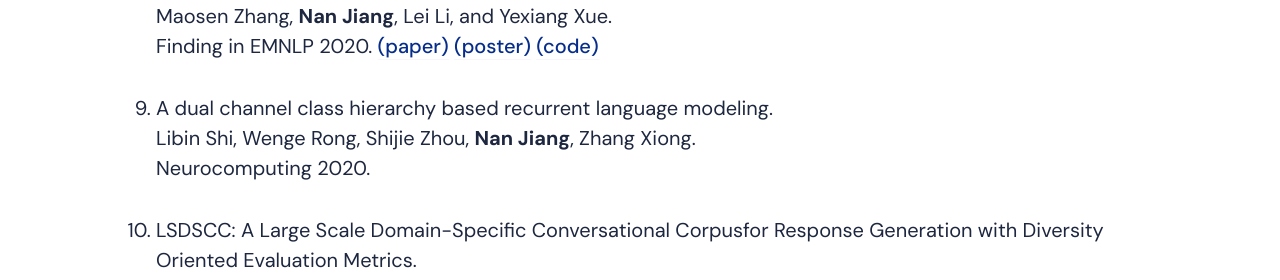
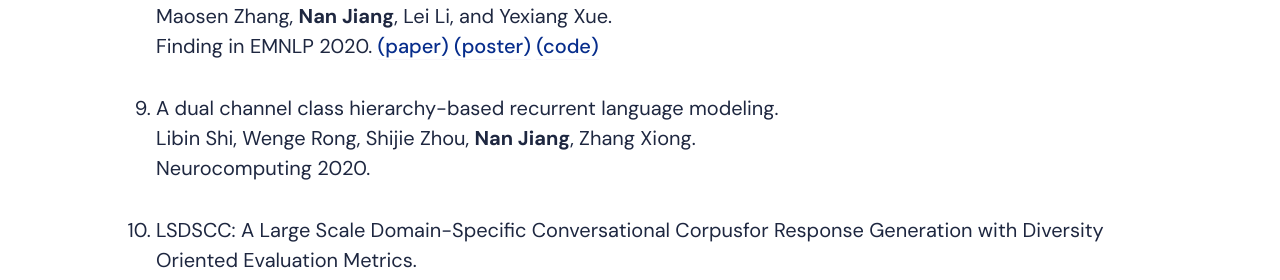
Before and after one commit to jiangnanhugo/jiangnanhugo.github.io, a Jekyll site: the page built from _pages/about.md, in a window 1280 px wide and 900 px high, scrolled down 2890 px. Shown: the part 165-445 px from the top of the window. Built offline with Jekyll 4.4.1, drawn with Linux system fonts in a browser that asks for light colours; nearby versions of some CDN libraries.

```diff
--- a/_pages/about.md
+++ b/_pages/about.md
@@ -64,7 +64,7 @@ ECML-PKDD 2023.  [(paper)](https://link.springer.com/chapter/10.1007/978-3-031-4
 
 10. Learning Markov Random Fields for Combinatorial Structures via Sampling through Lovász Local Lemma. \\
 **Nan Jiang**, Yi Gu, Yexiang Xue. (First two authors contributed equally) \\
-AAAI 2023. [(paper)]((https://ojs.aaai.org/index.php/AAAI/article/view/25516/25288)) [(poster)](/static/aaai2023_poster.pdf) [(slides)](/static/aaai23_slides.pdf) [(code)](https://github.com/jiangnanhugo/nelson-cd)
+AAAI 2023. [(paper)](https://ojs.aaai.org/index.php/AAAI/article/view/25516/25288) [(poster)](/static/aaai2023_poster.pdf) [(slides)](/static/aaai23_slides.pdf) [(code)](https://github.com/jiangnanhugo/nelson-cd)
 
 
 9. Constraint Reasoning Embedded in Structural Prediction.\\
@@ -83,7 +83,7 @@ UAI 2021. [(paper)](https://proceedings.mlr.press/v161/ding21c/ding21c.pdf) [(po
 Maosen Zhang, **Nan Jiang**, Lei Li, and Yexiang Xue. \\
 Finding in EMNLP 2020. [(paper)](https://aclanthology.org/2020.findings-emnlp.115.pdf) [(poster)](/static/EMNLP2020_poster.pdf) [(code)](https://github.com/Milozms/TSMH)
 
-5. A dual channel class hierarchy based recurrent language modeling.\\
+5. A dual channel class hierarchy-based recurrent language modeling.\\
 Libin Shi, Wenge Rong, Shijie Zhou, **Nan Jiang**, Zhang Xiong.  \\
 Neurocomputing 2020.
 
```
